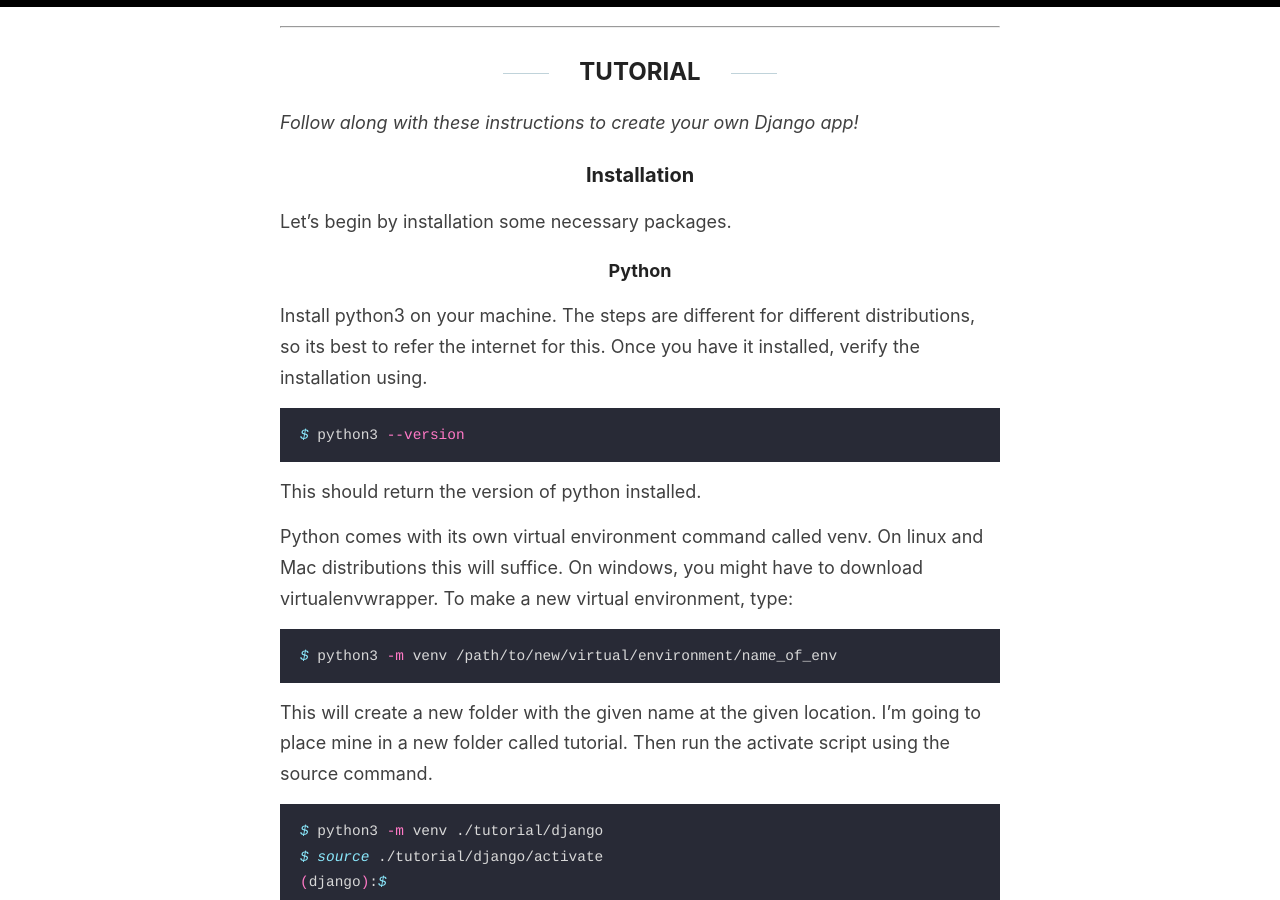
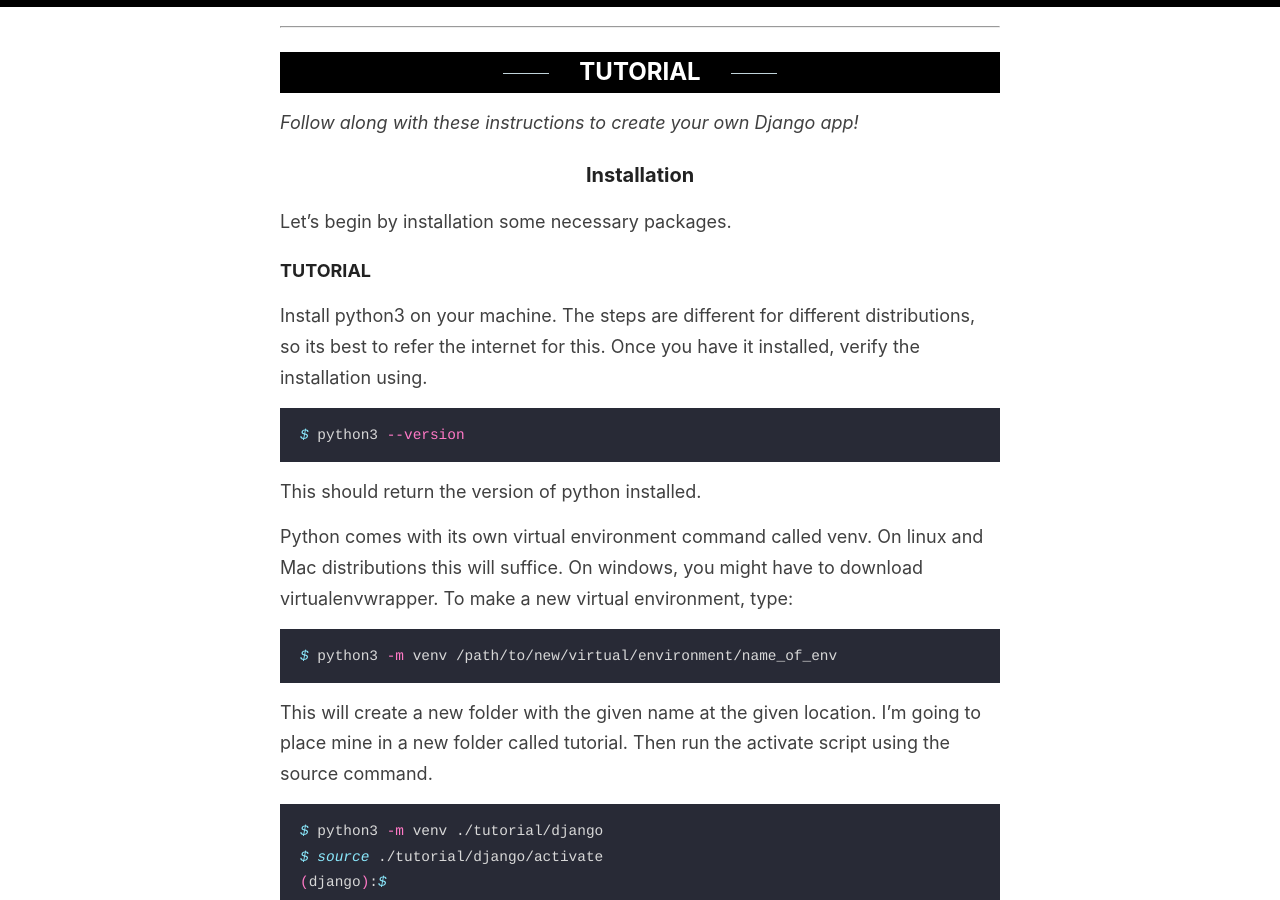
Before and after one commit to CodeSeeker99/codeseeker99.github.io, a Jekyll site: the page built from _posts/2021-01-18-Django-App.md, in a window 1280 px wide and 900 px high, scrolled down 2051 px. Built offline with Jekyll 4.4.1, drawn with Linux system fonts in a browser that asks for light colours; our own code applies the rules of GitHub Pages for plain Markdown files.

Commit message:
Update 2021-01-18-Django-App.md

````diff
--- a/_posts/2021-01-18-Django-App.md
+++ b/_posts/2021-01-18-Django-App.md
@@ -33,13 +33,13 @@ A virtual environment is a tool that helps keep your dependencies from multiple
 
 ---
 
-## TUTORIAL
+<h2 style="background-color:black; color:white">TUTORIAL</h2>
 _Follow along with these instructions to create your own Django app!_
 
 ### Installation
 Let's begin by installation some necessary packages.
 
-#### Python
+<h4 style="text-align:left">TUTORIAL</h4>
 
 Install python3 on your machine. The steps are different for different distributions, so its best to refer the internet for this. Once you have it installed, verify the installation using.
 ```bash
````
